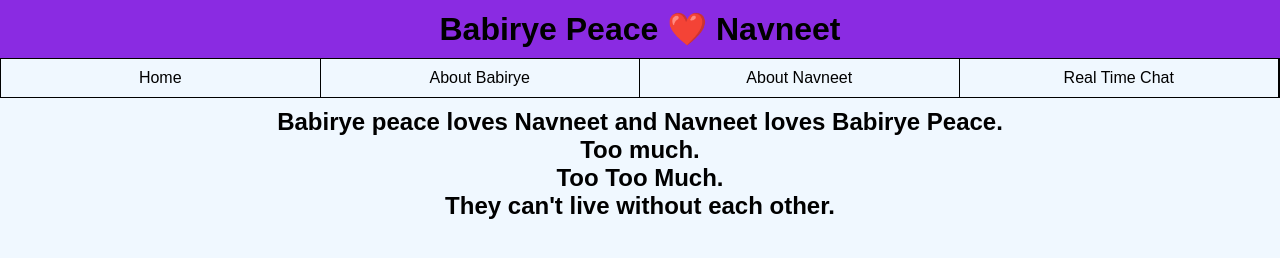
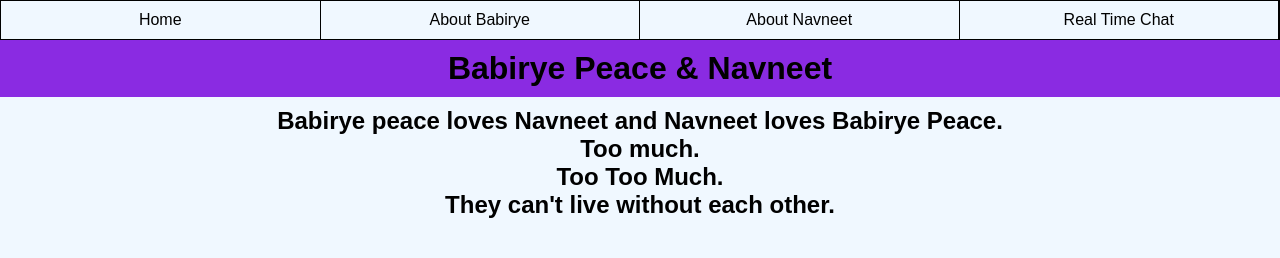
Before and after one commit to teejvan1/Us, a plain HTML site: page index.html in a window 1280 px wide. Drawn offline with Linux system fonts and the light colour scheme.

Commit message:
Add files via upload

```diff
--- a/index.html
+++ b/index.html
@@ -9,13 +9,13 @@
   </head>
   <body>
     <header>
-      <h1>Babirye Peace ❤️ Navneet</h1>
       <nav>
         <a href="index.html">Home</a>
         <a href="babirye.html">About Babirye</a>
         <a href="navneet.html">About Navneet</a>
         <a href="chat.html">Real Time Chat</a>
       </nav>
+      <h1>Babirye Peace & Navneet</h1>
     </header>
     <h2>
       Babirye peace loves Navneet and Navneet loves Babirye Peace. <br />Too
```
